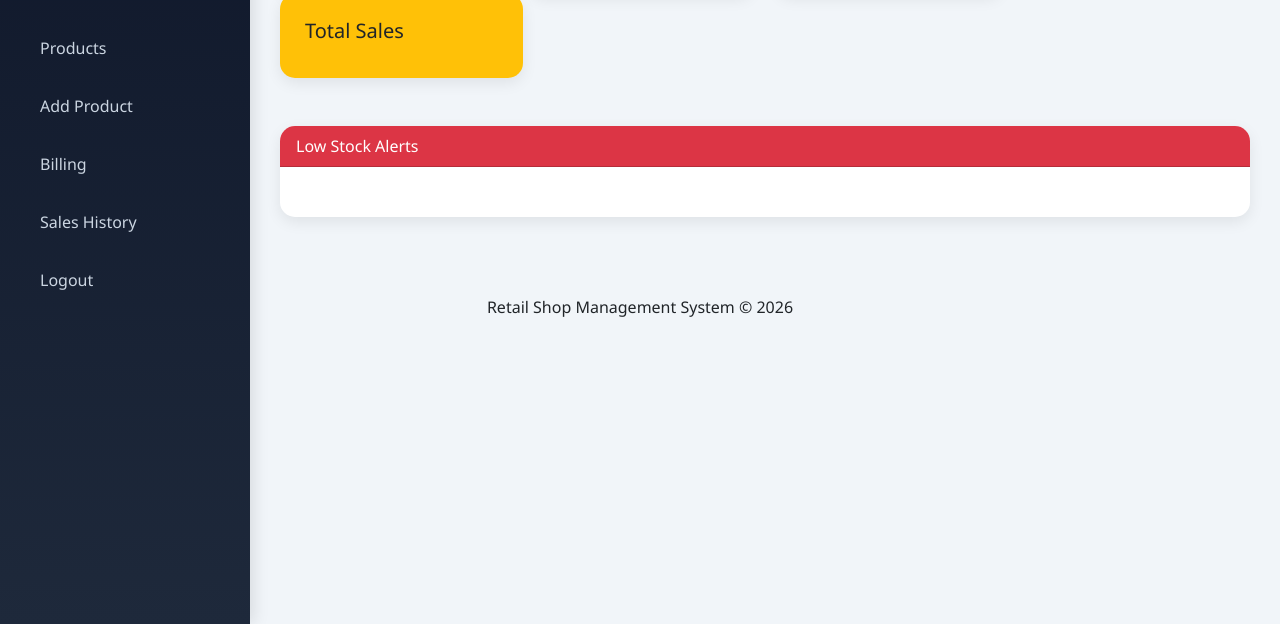
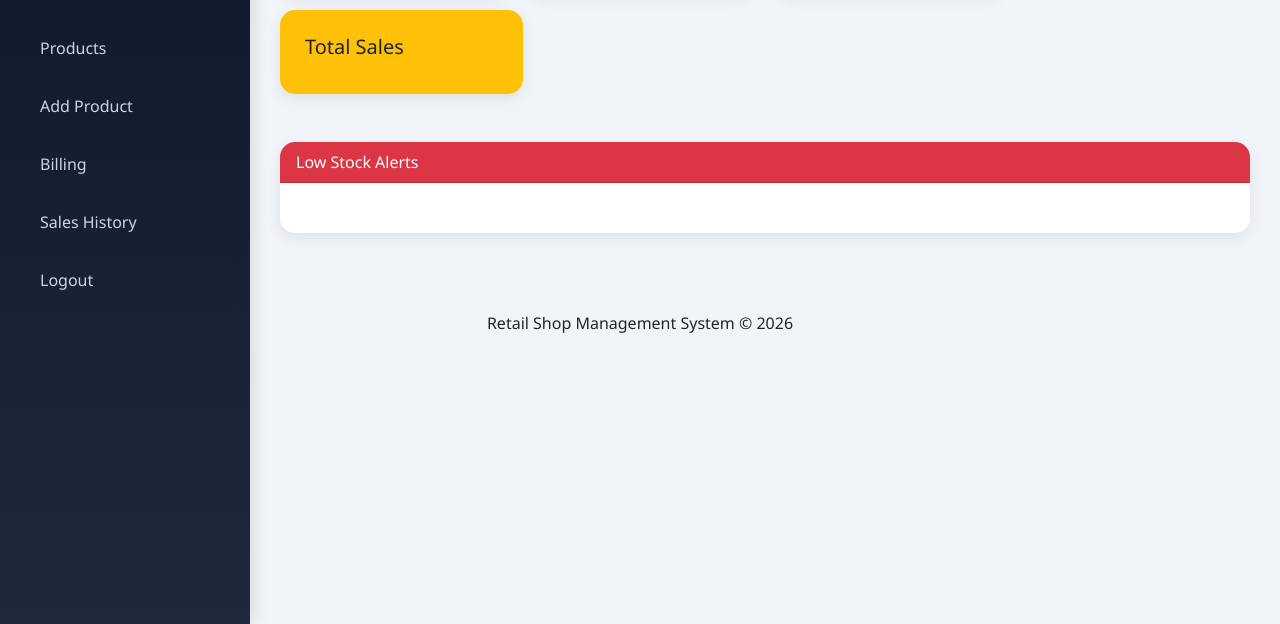
Before and after one commit to devaesack/retail-shop-management-system, a Flask app: template templates/dashboard.html in a window 1280 px wide. Shown: the part 176-800 px from the top of the page. Run offline with Flask 3, Linux system fonts and the light colour scheme; the template is opened without the code that fills it, so the values that code supplies are empty.

Commit message:
margins added

```diff
--- a/templates/dashboard.html
+++ b/templates/dashboard.html
@@ -65,7 +65,7 @@ Welcome,
 
 </div>
 
-<div class="col-lg-3 col-md-6 col-sm-12">
+<div class="col-lg-3 col-md-6 col-sm-12 mt-3">
 
     <div class="card bg-warning">
 
```
